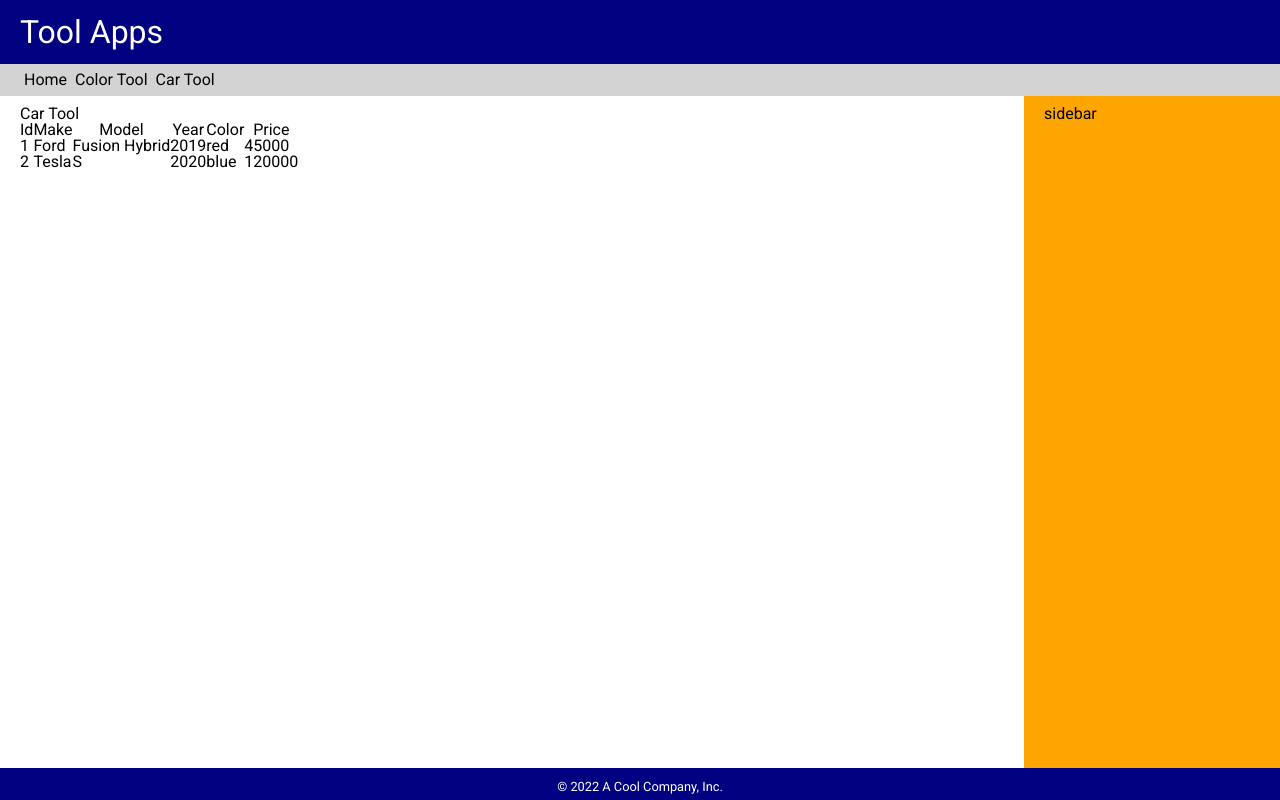
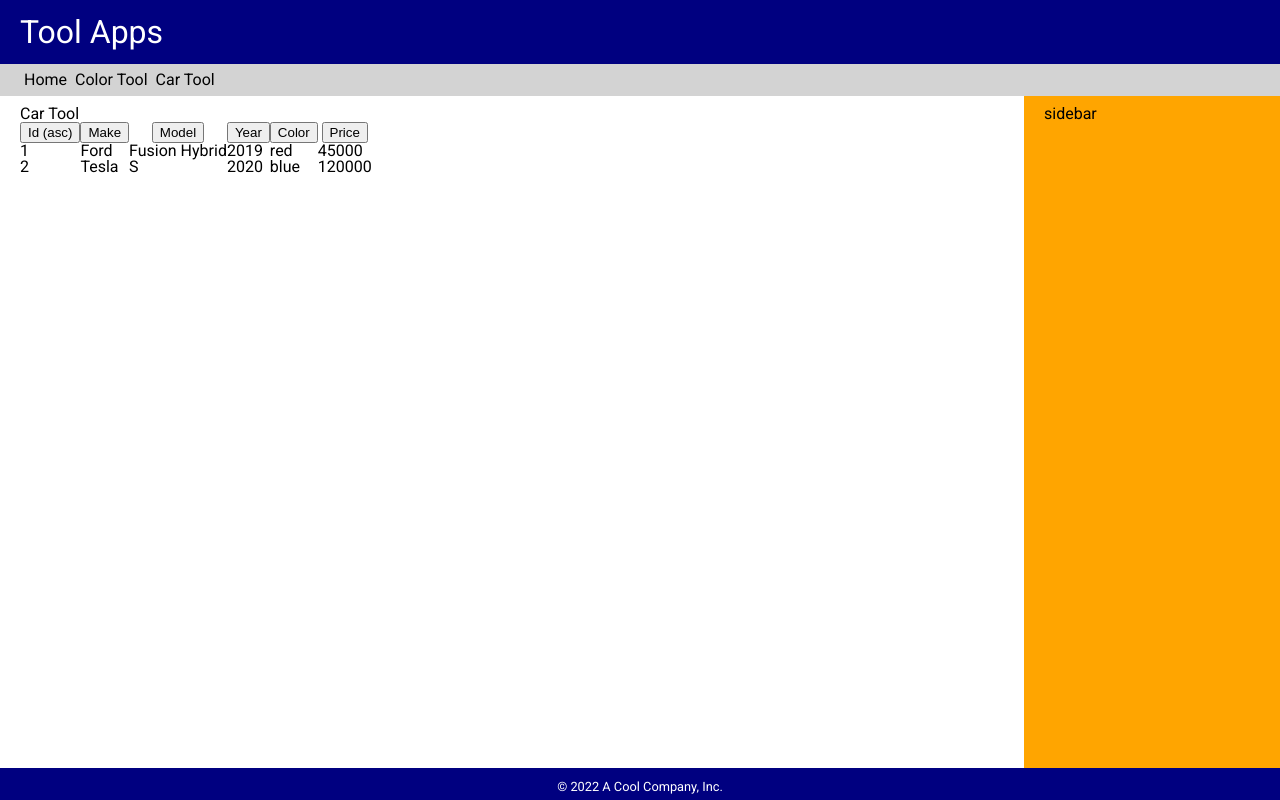
Before and after one commit to t4d-classes/bootcamp_01312022, a React (Create React App) app in the folder demo-app/: page /car-tool in a window 1280 px wide. Built offline with nearby package versions, Linux system fonts and the light colour scheme.

Commit message:
add solution to exercise 7

```diff
--- a/demo-app/src/components/CarTable.js
+++ b/demo-app/src/components/CarTable.js
@@ -3,16 +3,24 @@ import { CarViewRow } from './CarViewRow';
 
 export const CarTable = props => {
 
+  const showSortDir = (colName) => {
+    if (props.carsSort.column === colName) {
+      return "(" + props.carsSort.direction + ")";
+    }
+  }
+
   return (
     <table>
       <thead>
         <tr>
-          <th>Id</th>
-          <th>Make</th>
-          <th>Model</th>
-          <th>Year</th>
-          <th>Color</th>
-          <th>Price</th>
+          <th><button onClick={() => props.onSortCars('id')}>
+            Id {showSortDir('id')}
+          </button></th>
+          <th><button onClick={() => props.onSortCars('make')}>Make {showSortDir('make')}</button></th>
+          <th><button onClick={() => props.onSortCars('model')}>Model {showSortDir('model')}</button></th>
+          <th><button onClick={() => props.onSortCars('year')}>Year {showSortDir('year')}</button></th>
+          <th><button onClick={() => props.onSortCars('color')}>Color {showSortDir('color')}</button></th>
+          <th><button onClick={() => props.onSortCars('price')}>Price {showSortDir('price')}</button></th>
         </tr>
       </thead>
       <tbody>
--- a/demo-app/src/components/CarTool.js
+++ b/demo-app/src/components/CarTool.js
@@ -1,12 +1,57 @@
+import { useState } from 'react';
+
 import { ToolHeader } from './ToolHeader';
 import { CarTable } from './CarTable';
 
+
+const sortCars = (cars, carsSort) => {
+
+  return [ ...cars ].sort((a,b) => {
+
+    if (a[carsSort.column] < b[carsSort.column]) {
+      return carsSort.direction === 'asc' ? -1 : 1;
+    } else if (a[carsSort.column] > b[carsSort.column]) {
+      return carsSort.direction === 'asc' ? 1 : -1;
+    } else {
+      return 0;
+    }
+
+  });
+
+};
+
 export const CarTool = (props) => {
+
+  const [ carsSort, setCarsSort ] = useState({
+    column: 'id',
+    direction: 'asc'
+  });
+
+  const doSortCars = (column) => {
+
+    if (column !== carsSort.column) {
+      setCarsSort({
+        column, direction: 'asc',
+      });
+    } else {
+      if (carsSort.direction === 'asc') {
+        setCarsSort({
+          column, direction: 'desc',
+        });
+      } else {
+        setCarsSort({
+          column, direction: 'asc',
+        });
+      }
+    }
+
+  };
 
   return (
     <>
       <ToolHeader headerText="Car Tool" />
-      <CarTable cars={props.cars} />
+      <CarTable cars={sortCars(props.cars, carsSort)}
+        carsSort={carsSort} onSortCars={doSortCars} />
     </>
   );
 
```
